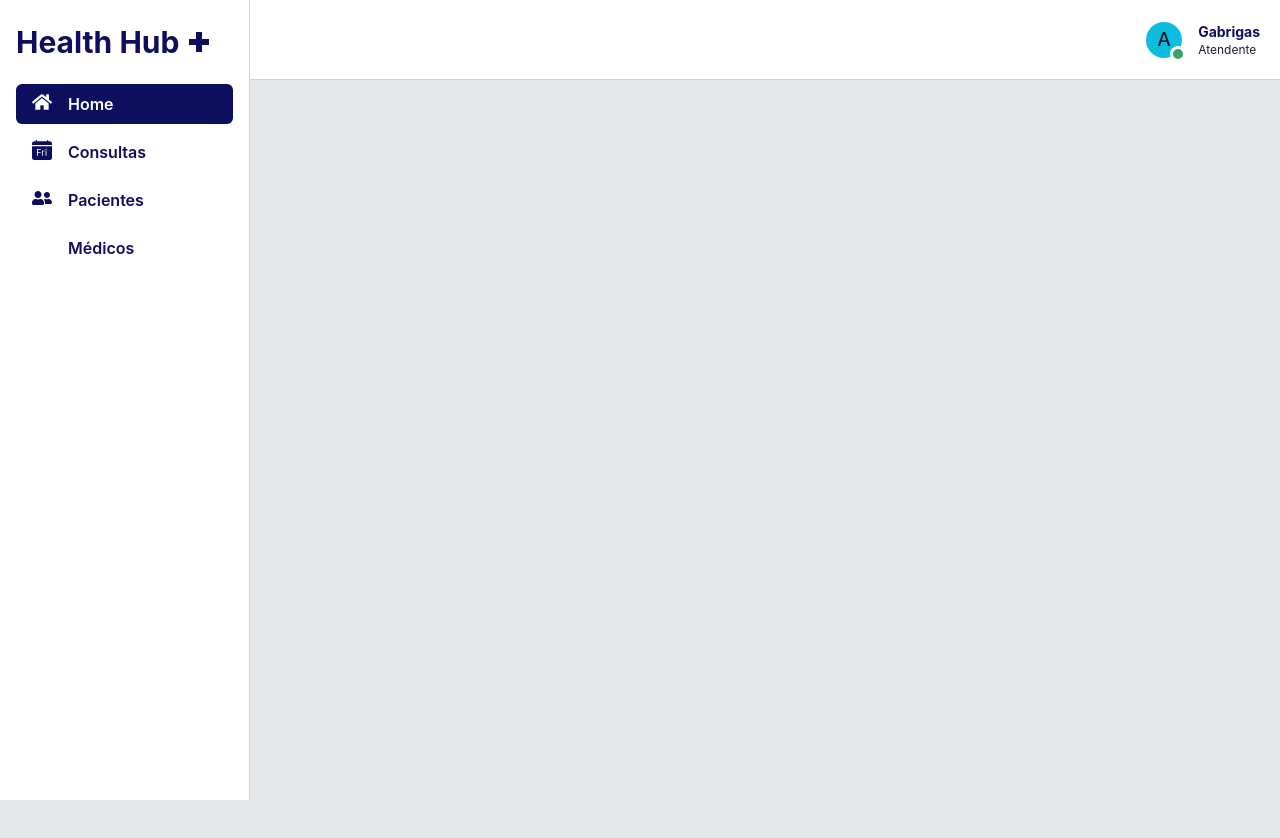
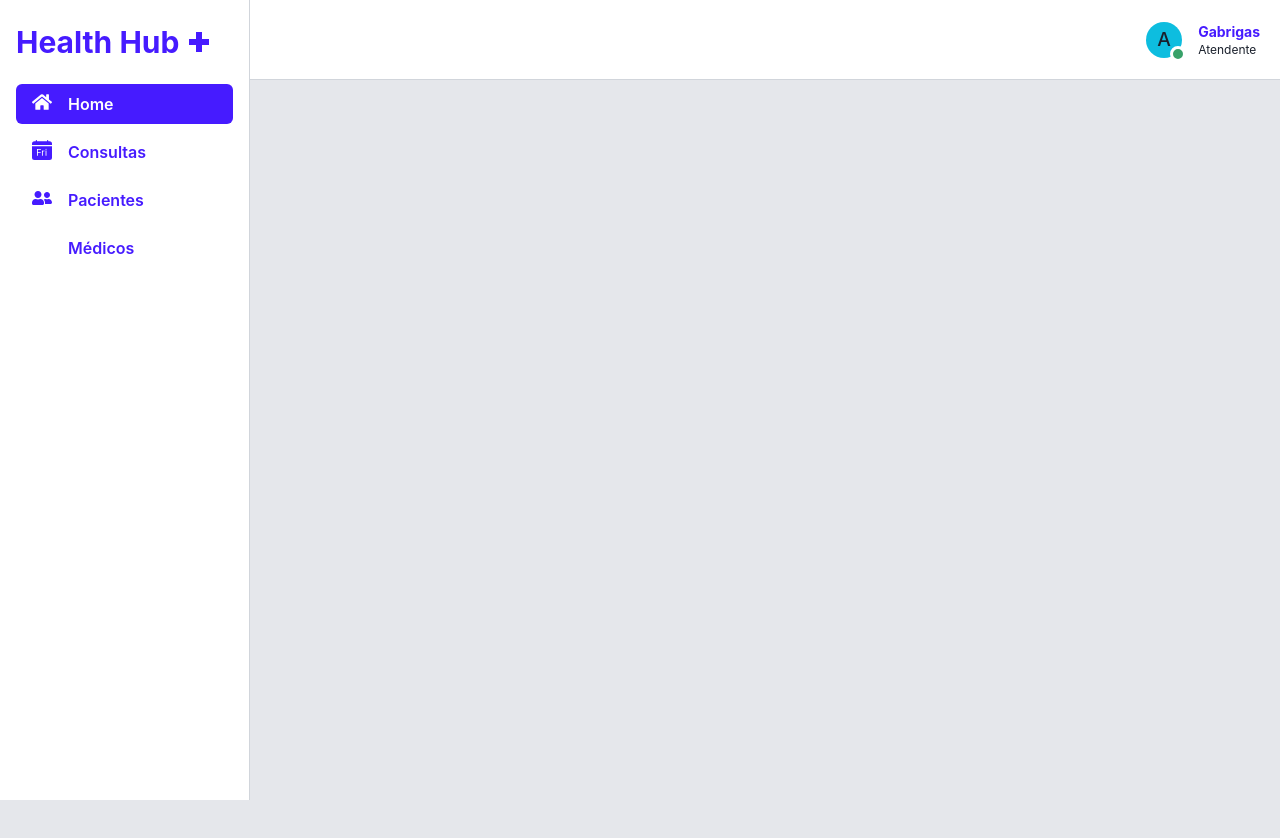
Before and after one commit to talDoFlemis/health_hub, a Next.js app in the folder frontend/: page / in a window 1280 px wide. Shown: the top 838 px of the page. Built offline with nearby package versions, Linux system fonts and the light colour scheme; some icons are missing.

Commit message:
Trocar cor primária

```diff
--- a/frontend/tailwind.config.js
+++ b/frontend/tailwind.config.js
@@ -6,9 +6,9 @@ module.exports = {
   theme: {
     extend: {
       colors: {
-        secondary: "#2979FF",
+        primary: "#461bff",
+        secondary: "#0e0e5e",
         accent: "#FF9100",
-        primary: "#0e0e5e",
         description: "#21262C",
       },
       screens: {
```
